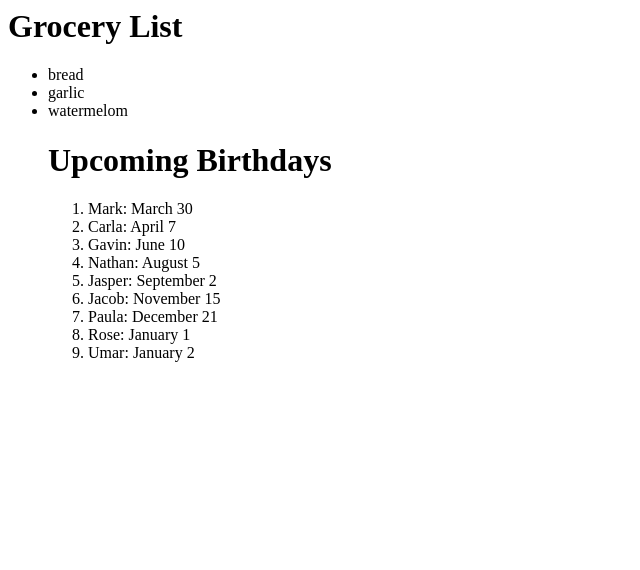
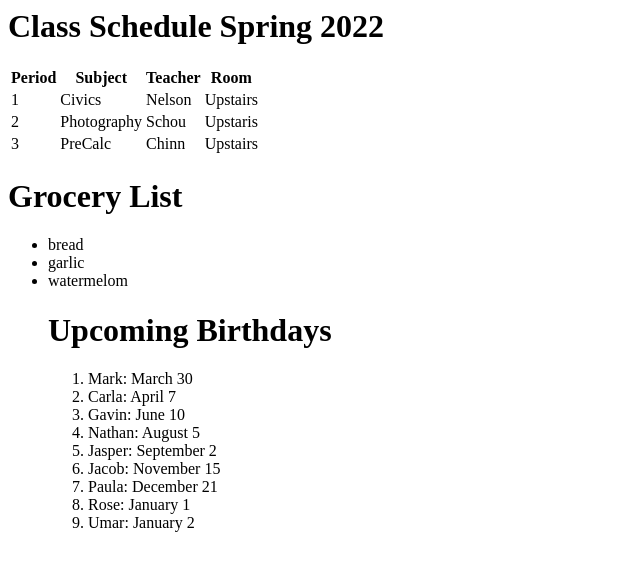
Before and after one commit to IsabellaV206/csp2022-spring, a plain HTML site: page secretpage.html in a window 1280 px wide. Shown: the whole page, without its empty margins (0-640 px from the left). Drawn offline with Linux system fonts and the light colour scheme.

Commit message:
Update secretpage.html

```diff
--- a/secretpage.html
+++ b/secretpage.html
@@ -1,6 +1,24 @@
 <html>
   <title>Hidden Lists</title>
   <body>
+    <h1>Class Schedule Spring 2022</h1>
+
+    <table>
+      <tr>
+        <th>Period</th><th>Subject</th><th>Teacher</th><th>Room</th>
+        </tr>
+      <tr>
+      <td>1</td><td>Civics</td><td>Nelson</td><td>Upstairs</td>
+      </tr>
+      <tr>
+          <td>2</td><td>Photography</td><td>Schou</td><td>Upstaris</td>
+    </tr>
+      <tr>
+              <td>3</td><td>PreCalc</td><td>Chinn</td><td>Upstairs</td>
+      </tr>
+
+    </table>
+
     <h1>Grocery List</h1>
     <ul>
       <li>bread</li>
```
